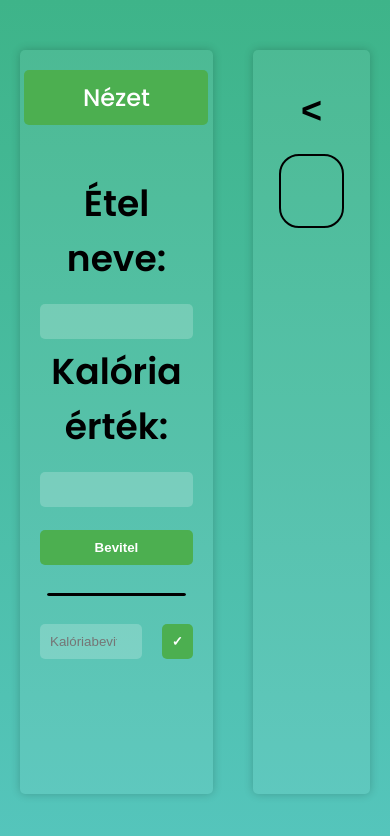
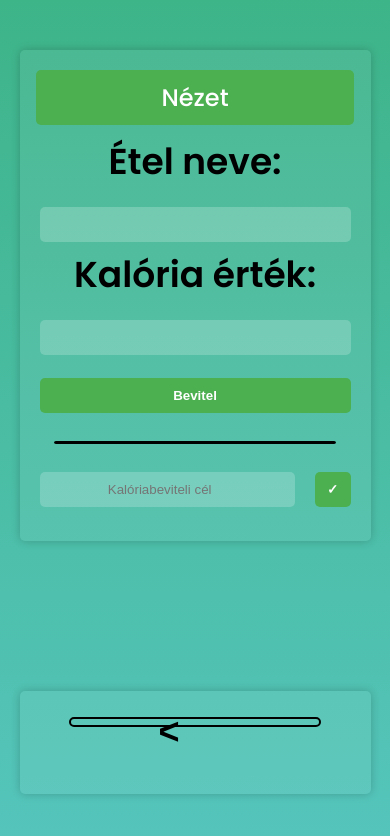
Before and after one commit to Moha0170/kaloria, a website: page public/index.html in a window 390 px wide. Drawn offline with nearby package versions, Linux system fonts and the light colour scheme; no server answers.

Commit message:
reszponziv

```diff
--- a/public/cel.json
+++ b/public/cel.json
@@ -1,3 +1,3 @@
 {
-  "cel": "2200"
+  "cel": "3500"
 }
--- a/public/index.html
+++ b/public/index.html
@@ -13,7 +13,7 @@ src="https://cdnjs.cloudflare.com/ajax/libs/Chart.js/2.9.4/Chart.js">
     <div class="container">
         <div class="forms">
             <div id="valtb">Nézet</div>
-            <form>
+            <form class="formForm">
 
 
                 <label for="nev">Étel neve:</label><br>
--- a/public/input.scss
+++ b/public/input.scss
@@ -27,6 +27,9 @@ body,html {
     padding:0;
     font-size:1.5rem;
     user-select: none;
+    background-image:linear-gradient(#3EB489, #55c5bc);
+    background-attachment: fixed;
+
 }
 hr {
     width:90%;
@@ -66,8 +69,28 @@ hr {
     justify-content: center;
     align-items: stretch;
     text-align: center;
-    background-image:linear-gradient(#3EB489, #55c5bc);
+    /* background-image:linear-gradient(#3EB489, #55c5bc);
+    background-attachment: fixed; */
     font-weight:600;
+}
+
+@media screen and (max-width: 1174px) {
+    .container {
+        display: grid;
+        gap: 50px;
+        grid-template-columns: auto;
+        .forms, .data{
+            width: 90vw;
+        }
+    }
+
+    .datum {
+        font-size: 30px;
+    }
+}
+
+.formForm {
+    margin-top: 60px;
 }
 
 .datum {
@@ -79,6 +102,7 @@ hr {
         font-weight:bolder;
         font-size:1.5rem;
         transition:200ms;
+
     }
     button:hover {
         cursor:pointer;
@@ -99,7 +123,7 @@ hr {
 
 }
 #bar {
-    height:100%;
+    height: 100%;
     border-radius:19px;
 }
 #bevitt {
@@ -107,8 +131,9 @@ hr {
     width:100%;
     position:absolute;
     top:10%;
+    font-size: 4vmin;
+}
 
-}
 #felvettLista {
     margin-top:5px;
     height:75%;
```
Also changed, not shown: public/adatok.json (+7 -0 lines), public/output.css, 1 other file.
